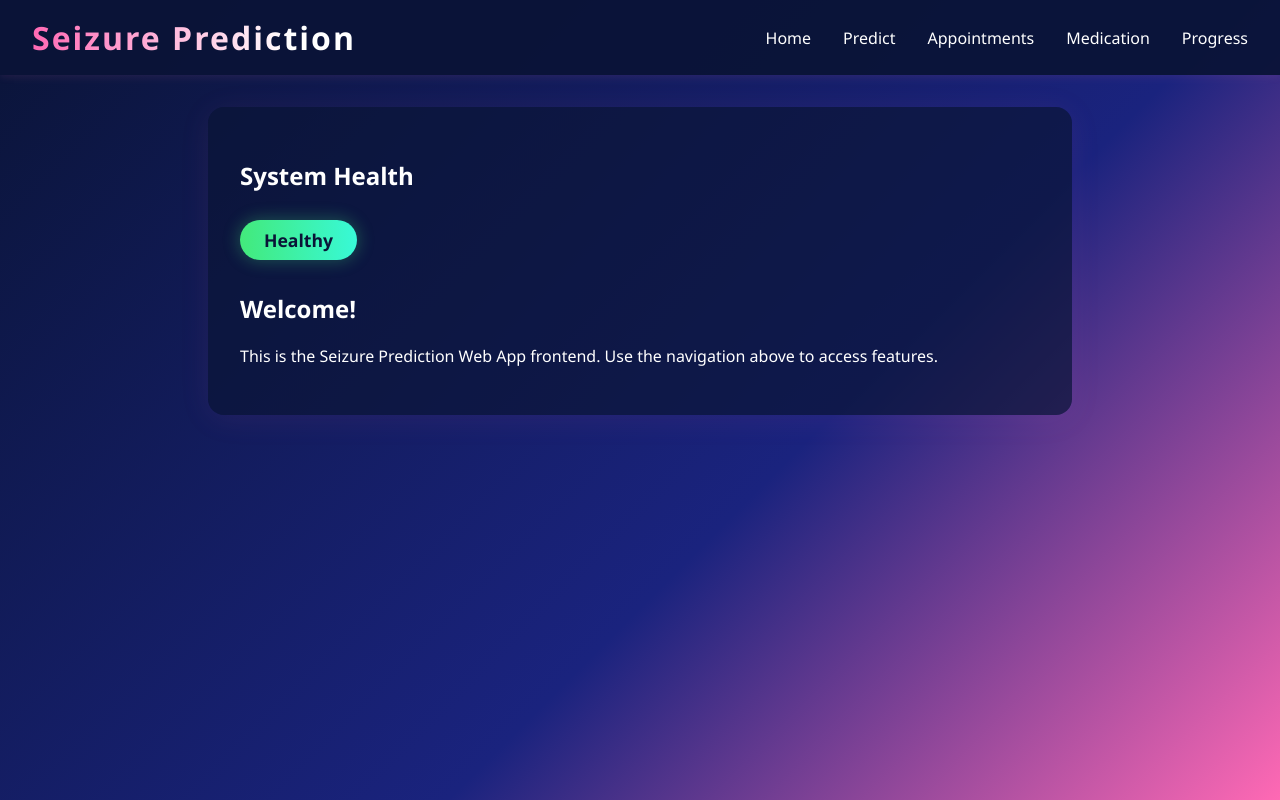
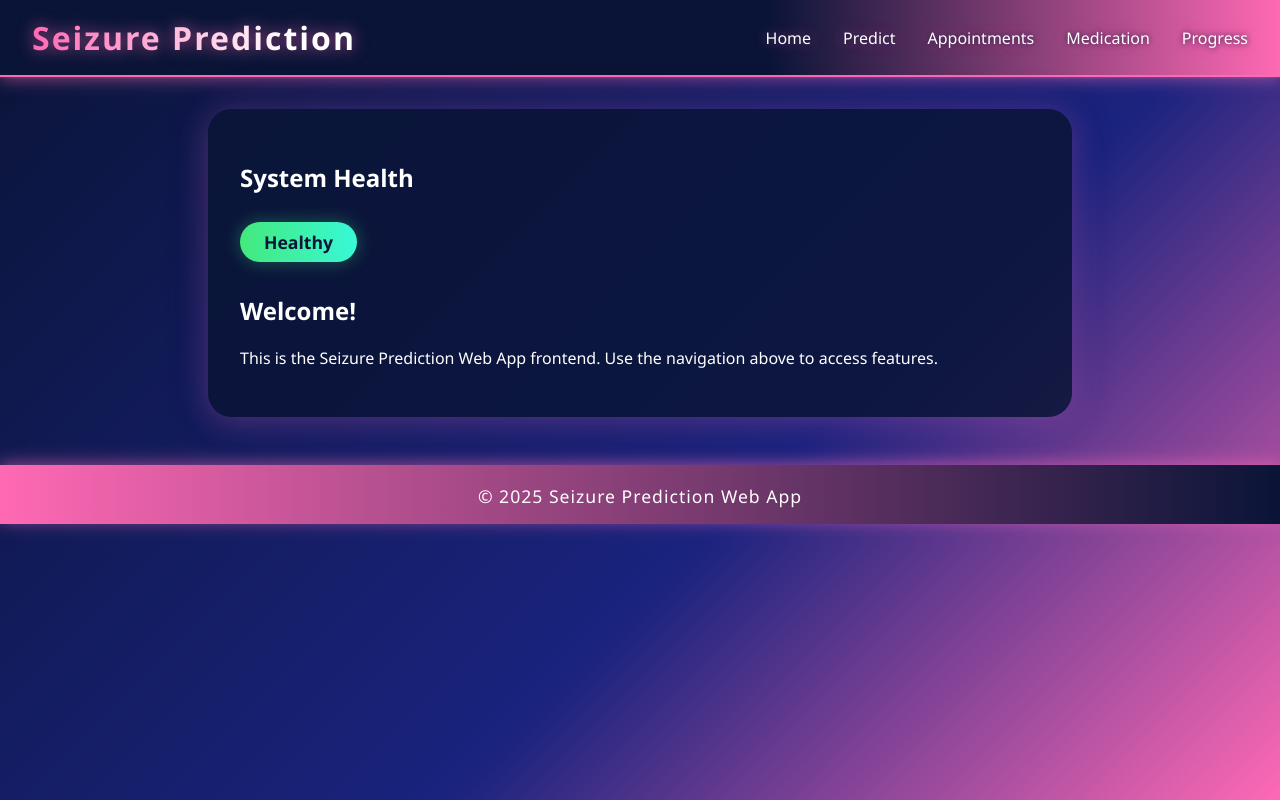
Before and after one commit to JrSyre/epilepsy-pre-seizzure, a Flask app: template frontend/templates/home.html in a window 1280 px wide. Run offline with Flask 3, Linux system fonts and the light colour scheme; the template is opened without the code that fills it, so the values that code supplies are empty.

Commit message:
Refine frontend design: stronger navy/pink gradients, ambient effects, modern nav/footer, and consistent white text

```diff
--- a/frontend/static/css/style.css
+++ b/frontend/static/css/style.css
@@ -4,15 +4,18 @@ body.gradient-bg {
     color: #fff;
     font-family: 'Segoe UI', Arial, sans-serif;
     margin: 0;
+    position: relative;
+    overflow-x: hidden;
 }
 
 .navbar {
-    background: rgba(10, 20, 55, 0.95);
+    background: linear-gradient(90deg, #0a1437 60%, #ff69b4 100%);
     padding: 1rem 2rem;
     display: flex;
     align-items: center;
     justify-content: space-between;
-    box-shadow: 0 2px 8px rgba(255, 105, 180, 0.1);
+    box-shadow: 0 2px 16px 0 #ff69b488, 0 1.5px 0 #fff1;
+    border-bottom: 2px solid #ff69b4;
 }
 
 .navbar h1 {
@@ -22,6 +25,7 @@ body.gradient-bg {
     background: linear-gradient(90deg, #ff69b4, #fff 80%);
     -webkit-background-clip: text;
     -webkit-text-fill-color: transparent;
+    filter: drop-shadow(0 0 8px #ff69b4aa);
 }
 
 .navbar ul {
@@ -36,20 +40,24 @@ body.gradient-bg {
     color: #fff;
     text-decoration: none;
     font-weight: 500;
-    transition: color 0.2s;
+    transition: color 0.2s, text-shadow 0.2s;
+    text-shadow: 0 0 6px #0a1437, 0 0 12px #ff69b4aa;
 }
 
 .navbar a:hover {
     color: #ff69b4;
+    text-shadow: 0 0 12px #ff69b4, 0 0 24px #fff;
 }
 
 main {
     padding: 2rem;
     max-width: 800px;
     margin: 2rem auto;
-    background: rgba(10, 20, 55, 0.7);
-    border-radius: 1rem;
-    box-shadow: 0 4px 32px 0 rgba(255, 105, 180, 0.08);
+    background: rgba(10, 20, 55, 0.85);
+    border-radius: 1.5rem;
+    box-shadow: 0 4px 32px 0 #ff69b444, 0 0 40px 0 #1a237e55;
+    position: relative;
+    z-index: 1;
 }
 
 .health-status {
@@ -117,3 +125,50 @@ main {
     font-weight: bold;
     box-shadow: 0 0 16px 2px #43e97b44;
 }
+
+footer.footer-gradient {
+    width: 100vw;
+    background: linear-gradient(90deg, #ff69b4 0%, #0a1437 100%);
+    color: #fff;
+    text-align: center;
+    padding: 1.2rem 0 1rem 0;
+    font-size: 1.1rem;
+    letter-spacing: 1px;
+    box-shadow: 0 -2px 16px 0 #ff69b488;
+    margin-top: 3rem;
+    position: relative;
+    z-index: 2;
+}
+
+input, textarea, button {
+    border-radius: 0.7rem;
+    border: none;
+    padding: 0.7rem 1rem;
+    margin: 0.5rem 0;
+    font-size: 1rem;
+    background: #1a237e;
+    color: #fff;
+    box-shadow: 0 0 8px #ff69b444;
+    outline: none;
+    transition: box-shadow 0.2s, background 0.2s;
+}
+
+input:focus, textarea:focus {
+    background: #232e5c;
+    box-shadow: 0 0 12px #ff69b4cc;
+}
+
+button {
+    background: linear-gradient(90deg, #ff69b4 0%, #1a237e 100%);
+    color: #fff;
+    font-weight: bold;
+    cursor: pointer;
+    box-shadow: 0 0 12px #ff69b4aa;
+    border: none;
+    transition: background 0.2s, box-shadow 0.2s;
+}
+
+button:hover {
+    background: linear-gradient(90deg, #1a237e 0%, #ff69b4 100%);
+    box-shadow: 0 0 24px #ff69b4cc;
+}
--- a/frontend/templates/home.html
+++ b/frontend/templates/home.html
@@ -22,10 +22,15 @@
             <h2>System Health</h2>
             <div class="health-indicator healthy">Healthy</div>
         </section>
+        {% block content %}
         <section>
             <h2>Welcome!</h2>
             <p>This is the Seizure Prediction Web App frontend. Use the navigation above to access features.</p>
         </section>
+        {% endblock %}
     </main>
+    <footer class="footer-gradient">
+        <span>&copy; 2025 Seizure Prediction Web App</span>
+    </footer>
 </body>
 </html>
```
